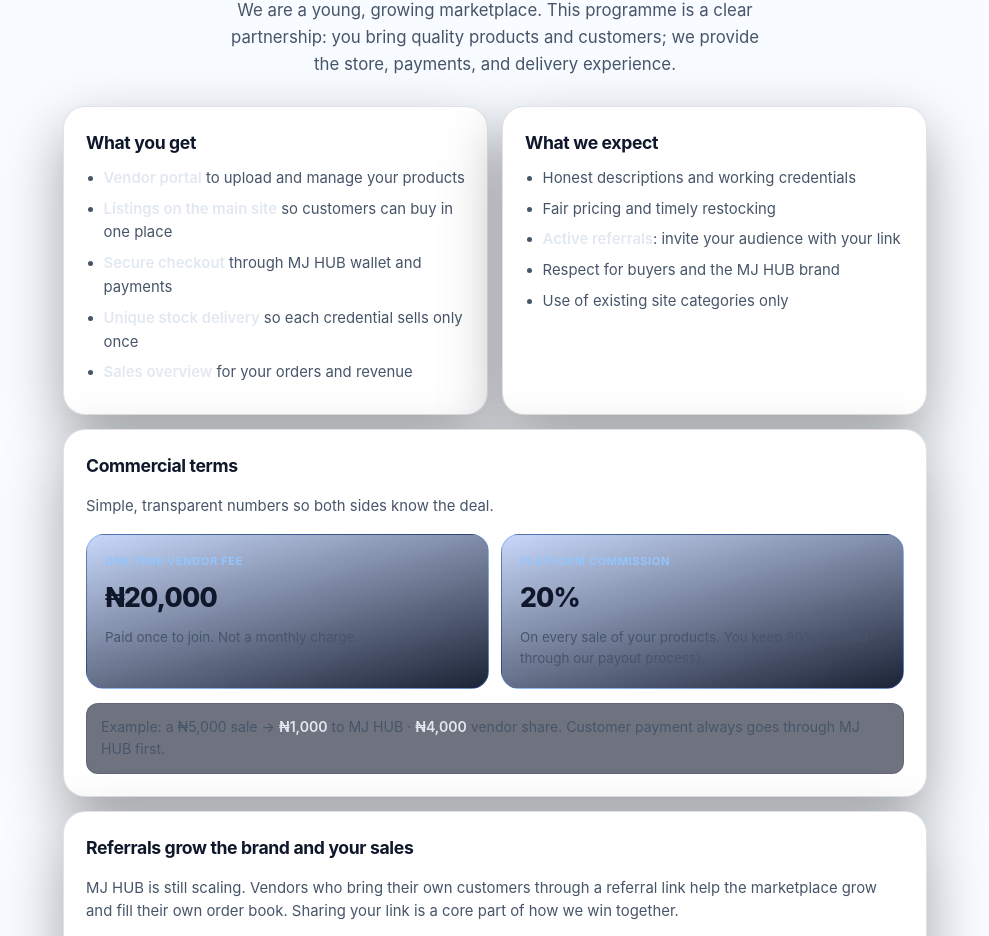
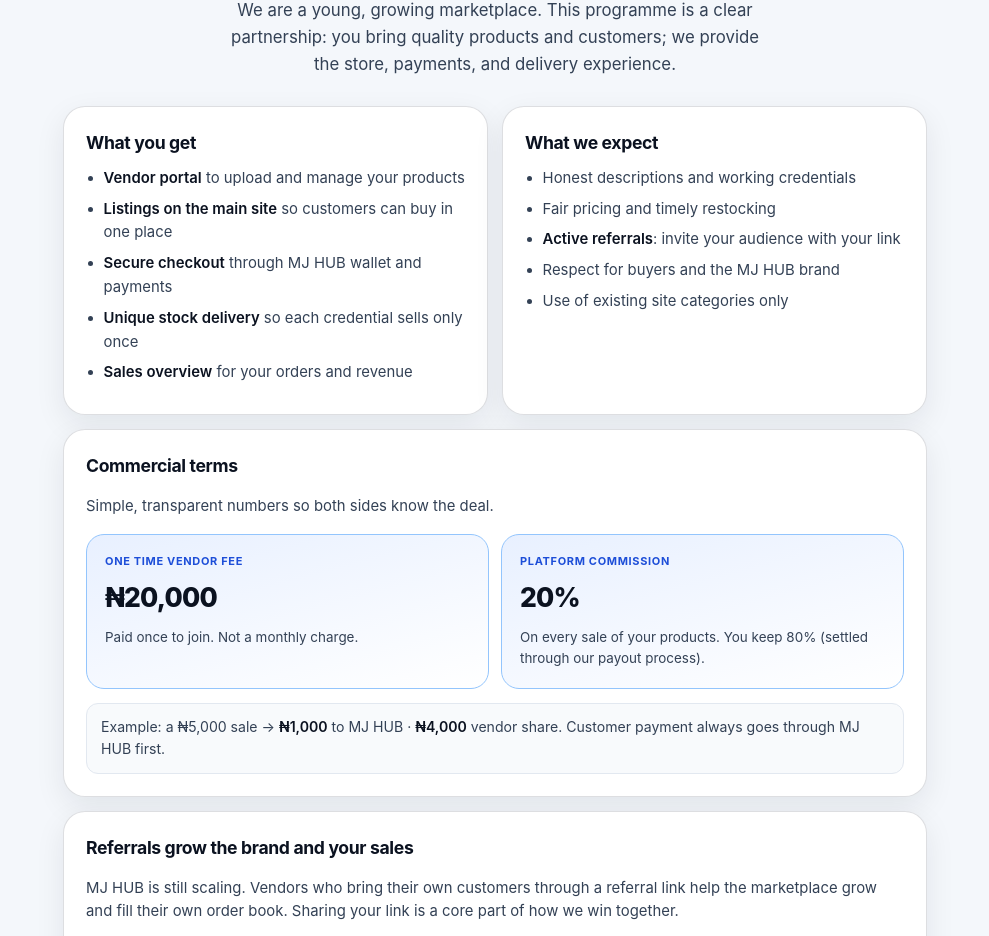
Before and after one commit to mrjosh001/Mr-Josh-Website, a website: page vendor.html in a window 1280 px wide. Shown: the part 262-1198 px from the top of the page, without its empty margins (145-1134 px from the left). Drawn offline with Linux system fonts and the light colour scheme.

Commit message:
Add files via upload

```diff
--- a/vendor.html
+++ b/vendor.html
@@ -125,15 +125,37 @@
 
 
 html[data-theme="light"], body[data-theme="light"]{
-  --bg:#f8fbff; --text:#0f172a; --muted:#475569; --card:#ffffff; --line:rgba(15,23,42,.12);
+  --bg:#f4f7fb; --text:#0b1220; --muted:#334155; --card:#ffffff; --line:rgba(15,23,42,.14);
 }
 html[data-theme="light"] body, body[data-theme="light"]{
-  background:#f8fbff !important; color:#0f172a !important;
+  background:#f4f7fb !important; color:#0b1220 !important;
 }
+html[data-theme="light"] .hero h1,
+html[data-theme="light"] .panel h2,
+html[data-theme="light"] .panel h3,
+html[data-theme="light"] .foot,
+html[data-theme="light"] .logo { color:#0b1220 !important; }
+html[data-theme="light"] .hero .lead,
+html[data-theme="light"] .panel p,
+html[data-theme="light"] .panel li,
+html[data-theme="light"] .cta-block p,
+html[data-theme="light"] .money .box p,
+html[data-theme="light"] .example { color:#334155 !important; }
+html[data-theme="light"] .strong { color:#0b1220 !important; }
 html[data-theme="light"] .panel, body[data-theme="light"] .panel{
-  background:#fff !important; border-color:rgba(15,23,42,.12) !important; color:#0f172a;
+  background:#fff !important; border-color:rgba(15,23,42,.14) !important; color:#0b1220;
+  box-shadow:0 10px 30px rgba(15,23,42,.08);
 }
-html[data-theme="light"] .panel p, html[data-theme="light"] .panel li, body[data-theme="light"] .panel p, body[data-theme="light"] .panel li{ color:#475569 !important; }
+html[data-theme="light"] .money .box{
+  background:linear-gradient(165deg,#e8f0ff,#ffffff) !important;
+  border-color:#93c5fd !important;
+  color:#0b1220 !important;
+}
+html[data-theme="light"] .money .box em{ color:#1d4ed8 !important; }
+html[data-theme="light"] .money .box b{ color:#0b1220 !important; }
+html[data-theme="light"] .badge{ color:#1d4ed8; background:#eff6ff; border-color:#bfdbfe; }
+html[data-theme="light"] .example{ background:#f8fafc; border-color:#e2e8f0; }
+html[data-theme="light"] .btn-ghost{ color:#0b1220; border-color:#cbd5e1; }
 html[data-theme="light"] .logo-word{ color:#1e3a8a !important; -webkit-text-fill-color:#1e3a8a !important; }
 
 </style>
```
